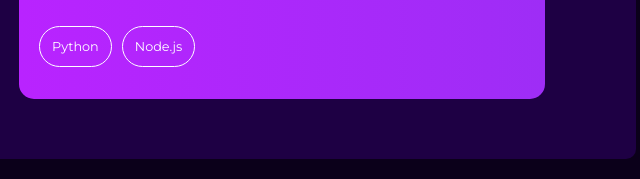
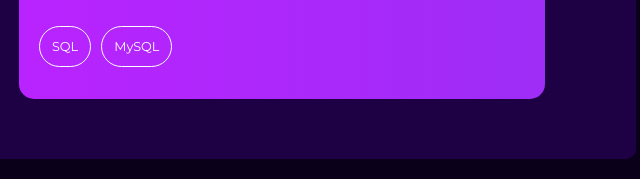
Before and after one commit to yaspadilha/programacao-web, a plain HTML site: page portfolio/pages/servicos.html in a window 1280 px wide. Shown: the part 839-1018 px from the top of the page, 621-1261 px from the left. Drawn offline with nearby package versions, Linux system fonts and the light colour scheme; a web font is replaced by a local one.

Commit message:
Correção das tecnologias no card de serviços

```diff
--- a/portfolio/pages/servicos.html
+++ b/portfolio/pages/servicos.html
@@ -60,8 +60,8 @@
                     <h2 class="card-servicos-titulo">Banco de dados</h2>
                     <p class="card-servicos-descricao">Estruturo e gerencio bancos de dados utilizando SQL, garantindo organização, integridade e eficiência no armazenamento das informações.</p>
                     <div class="container-tags-servicos">
-                        <h3 class="tag-card">Python</h3>
-                        <h3 class="tag-card">Node.js</h3>
+                        <h3 class="tag-card">SQL</h3>
+                        <h3 class="tag-card">MySQL</h3>
                     </div>
                 </div>
             </div>
```
